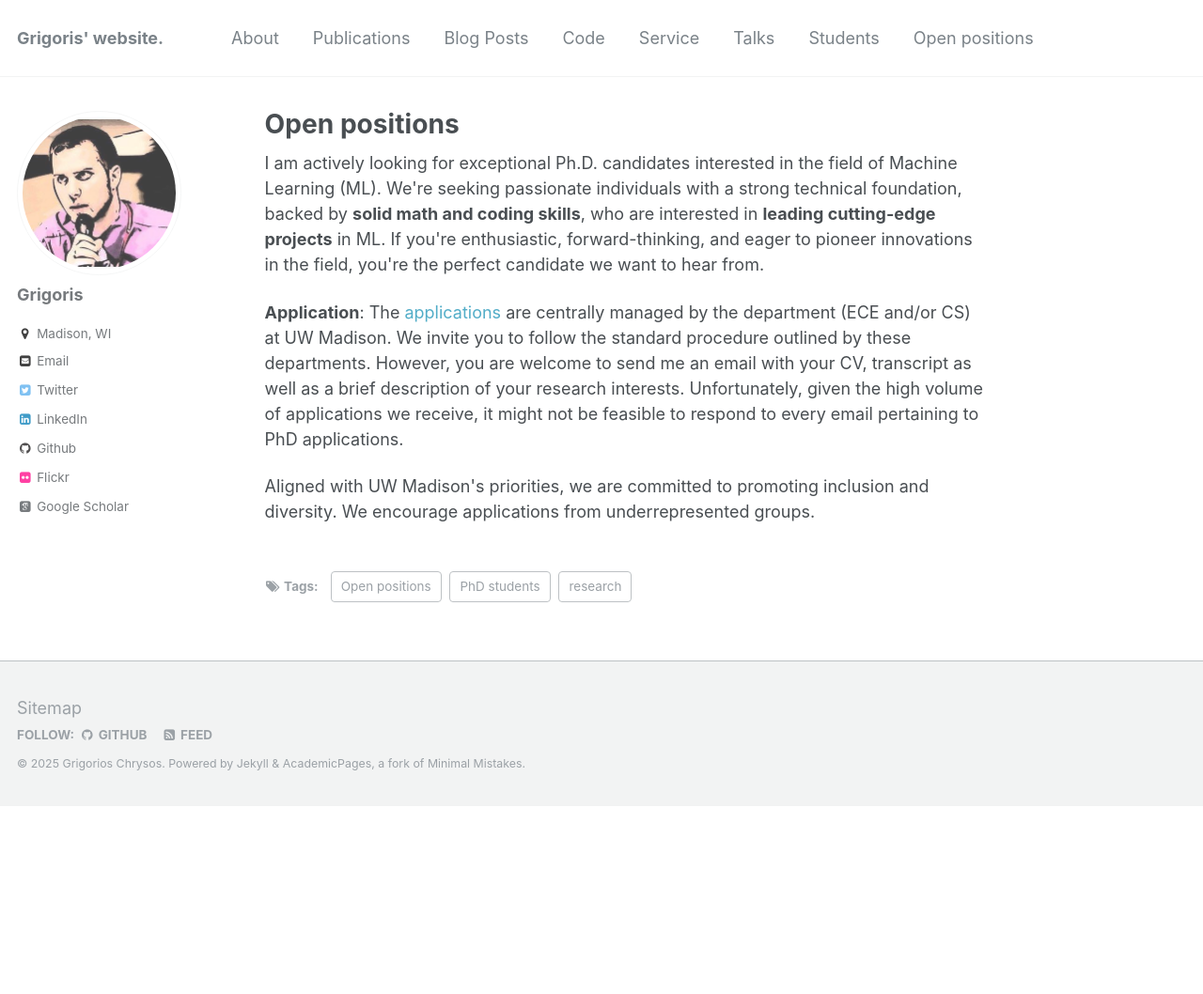
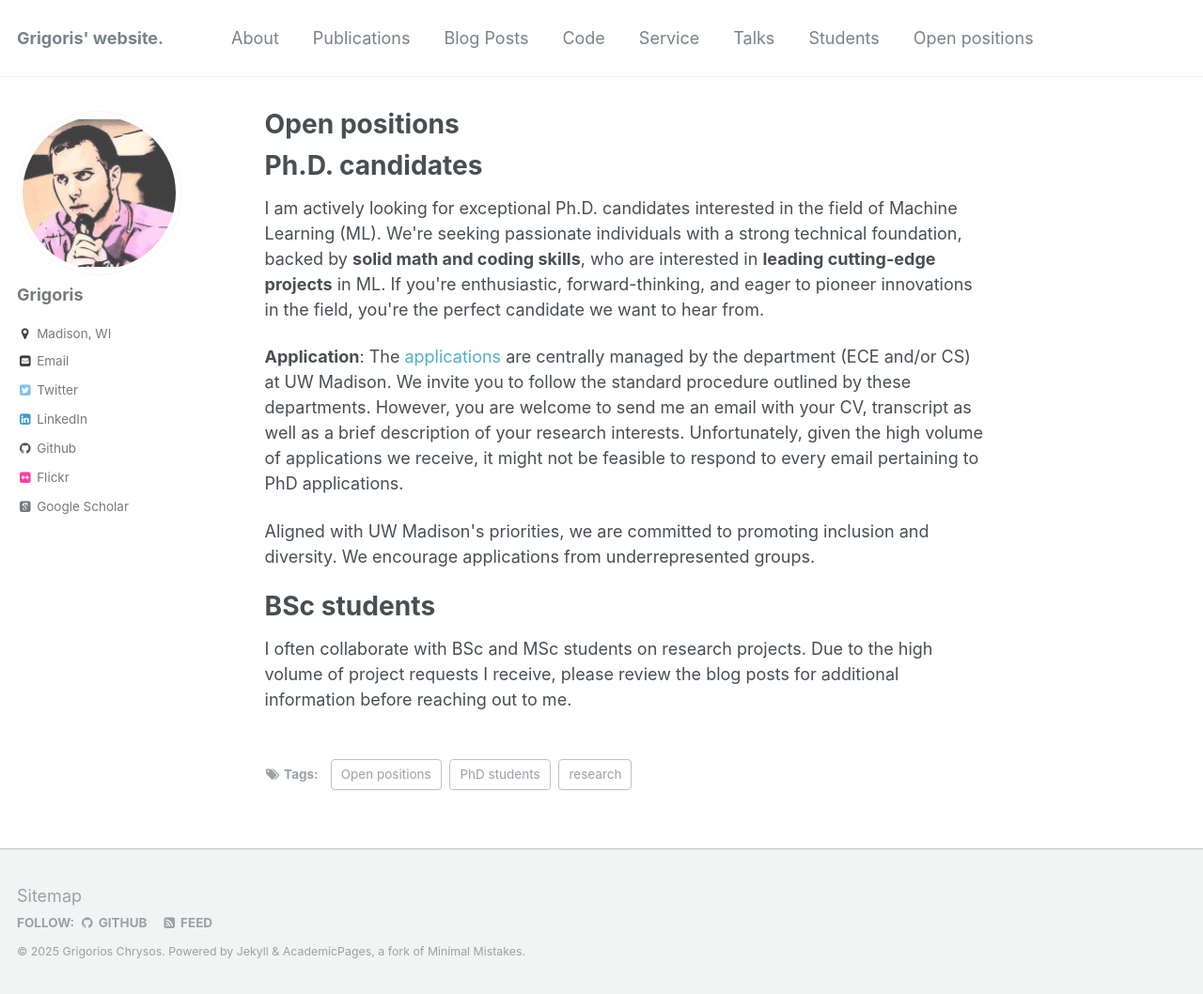
Before and after one commit to grigorisg9gr/grigorisg9gr.github.io, a Jekyll site: the page built from _pages/open_positions/index.html, in a window 1280 px wide and 1058 px high. Shown: the whole window at 94% size. Built offline with Jekyll 4.4.1, drawn with Linux system fonts in a browser that asks for light colours; some web fonts are replaced.

Commit message:
Minor change in the student tab.

```diff
--- a/_pages/open_positions/index.html
+++ b/_pages/open_positions/index.html
@@ -7,11 +7,16 @@ comments: false
 ---
 <div>
 
-
+<h1>Ph.D. candidates</h1>
 <p>I am actively looking for exceptional Ph.D. candidates interested in the field of Machine Learning (ML).  We're seeking passionate individuals with a strong technical foundation, backed by <strong>solid math and coding skills</strong>, who are interested in <strong>leading cutting-edge projects</strong> in ML. If you're enthusiastic, forward-thinking, and eager to pioneer innovations in the field, you're the perfect candidate we want to hear from.</p>
 
 <p><strong>Application</strong>: The <a href="https://grad.wisc.edu/academic-programs/">applications</a> are centrally managed by the department (ECE and/or CS) at UW Madison. We invite you to follow the standard procedure outlined by these departments. However, you are welcome to send me an email with your CV, transcript as well as a brief description of your research interests. Unfortunately, given the high volume of applications we receive, it might not be feasible to respond to every email pertaining to PhD applications.</p>
 
 <p>Aligned with UW Madison's priorities, we are committed to promoting inclusion and diversity. We encourage applications from underrepresented groups.</p>
 
+
+<h1>BSc students</h1>
+<p>I often collaborate with BSc and MSc students on research projects. Due to the high volume of project requests I receive, please review the blog posts for additional information before reaching out to me.</p>
+
+
 </div>
--- a/index.html
+++ b/index.html
@@ -19,7 +19,7 @@ comments: false
 
 <h2>News</h2>
 <ul>
-    <li>December 2024: We are organizing a workshop titled "<a href='https://uncertainty-foundation-models.github.io/'>Quantify Uncertainty and Hallucination in Foundation Models: The Next Frontier in Reliable AI</a>" in conjunction with ICLR'25. <span style="color: #ff0000;">We welcome your submissions throughout December and January</span>.</li>
+    <li>December 2024: We are organizing a workshop titled "<a href='https://uncertainty-foundation-models.github.io/'>Quantify Uncertainty and Hallucination in Foundation Models: The Next Frontier in Reliable AI</a>" in conjunction with ICLR'25. <span style="color: #ff0000;">Submission portal is open throughout January; looking forward to your exciting works!</span></li>
     <li>October 2024: We are organizing a workshop titled '<a href='https://april-tools.github.io/colorai/'>ColorAI: Connecting Low-Rank Representations in AI</a>' in conjunction with AAAI'25.</li>
     <li>September 2024: The following paper is accepted at <strong>NeurIPS 2024</strong>: <a href="https://arxiv.org/abs/2402.12550">Multilinear Mixture of Experts: Scalable Expert Specialization through Factorization</a>.</li>
     <li>September 2024: I am delivering a tutorial titled 'Architecture design: from neural networks to foundation models' in conjunction with <a href="https://dsaa2024.dsaa.co">DSAA 2024</a> on 8th October. Addition info on the <a href="https://grigoris.ece.wisc.edu/tutorials/2024_DSAA/">tutorial site</a>. </li>
```
